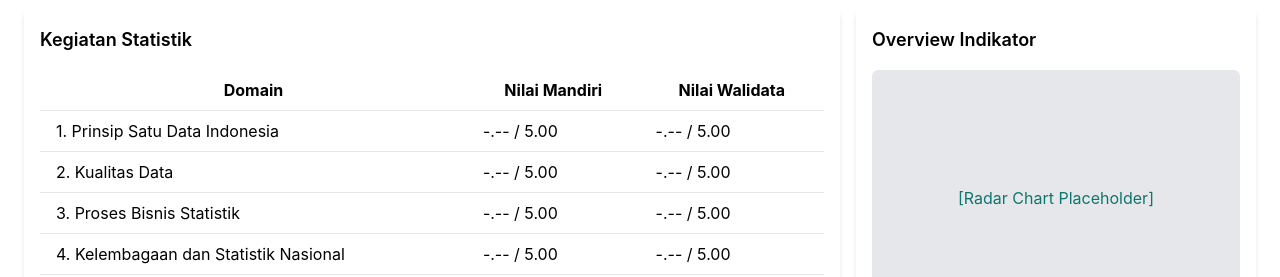
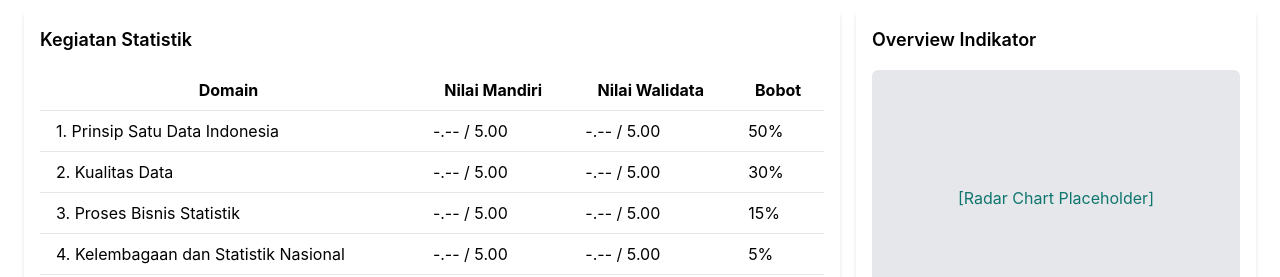
Before and after one commit to pujisubarkah/penilaian_statistik, a React (Create React App) app: page /Penilaian in a window 1280 px wide. Shown: the part 675-952 px from the top of the page. Built offline with nearby package versions, Linux system fonts and the light colour scheme; no server answers.

Commit message:
Update Penilaian.js

```diff
--- a/src/pages/Penilaian.js
+++ b/src/pages/Penilaian.js
@@ -87,6 +87,7 @@ function Penilaian() {
                           <th className="py-2 px-4 border-b">Domain</th>
                           <th className="py-2 px-4 border-b">Nilai Mandiri</th>
                           <th className="py-2 px-4 border-b">Nilai Walidata</th>
+                          <th className="py-2 px-4 border-b">Bobot</th>
                       </tr>
                   </thead>
                   <tbody>
@@ -94,21 +95,25 @@ function Penilaian() {
                           <td className="py-2 px-4 border-b">1. Prinsip Satu Data Indonesia</td>
                           <td className="py-2 px-4 border-b">-.-- / 5.00</td>
                           <td className="py-2 px-4 border-b">-.-- / 5.00</td>
+                          <td className="py-2 px-4 border-b">50%</td>
                       </tr>
                       <tr>
                           <td className="py-2 px-4 border-b">2. Kualitas Data</td>
                           <td className="py-2 px-4 border-b">-.-- / 5.00</td>
                           <td className="py-2 px-4 border-b">-.-- / 5.00</td>
+                          <td className="py-2 px-4 border-b">30%</td>
                       </tr>
                       <tr>
                           <td className="py-2 px-4 border-b">3. Proses Bisnis Statistik</td>
                           <td className="py-2 px-4 border-b">-.-- / 5.00</td>
                           <td className="py-2 px-4 border-b">-.-- / 5.00</td>
+                          <td className="py-2 px-4 border-b">15%</td>
                       </tr>
                       <tr>
                           <td className="py-2 px-4 border-b">4. Kelembagaan dan Statistik Nasional</td>
                           <td className="py-2 px-4 border-b">-.-- / 5.00</td>
                           <td className="py-2 px-4 border-b">-.-- / 5.00</td>
+                          <td className="py-2 px-4 border-b">5%</td>
                       </tr>
                   </tbody>
               </table>
```
